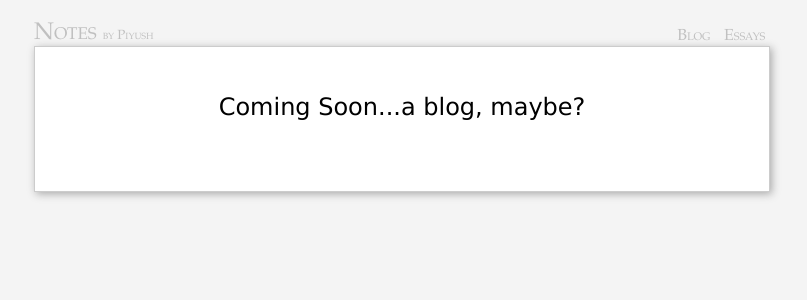
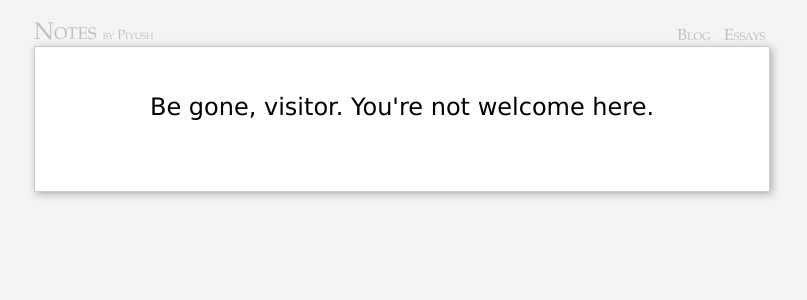
Before and after one commit to piyushahuja/piyushahuja.github.io, a Jekyll site: the page built from index.html, in a window 1280 px wide. Shown: the top 300 px of the page, without its empty margins (238-1045 px from the left). Built offline with Jekyll 4.4.1, drawn with Linux system fonts in a browser that asks for light colours; comment, search, counter and statistics services are not loaded.

Commit message:
askhaksh

```diff
--- a/blog/index.html
+++ b/blog/index.html
@@ -1,8 +1,8 @@
 ---
 layout: page-home
-title: Experimental Writings
+title: Essays
 section: Home
-permalink: /blog/
+permalink: /essays/
 
 ---
 
--- a/index.html
+++ b/index.html
@@ -1,6 +1,6 @@
 ---
 layout: page-home
-title: Coming Soon...a blog, maybe?
+title: Be gone, visitor. You're not welcome here.
 section: Home
 ---
 
```
